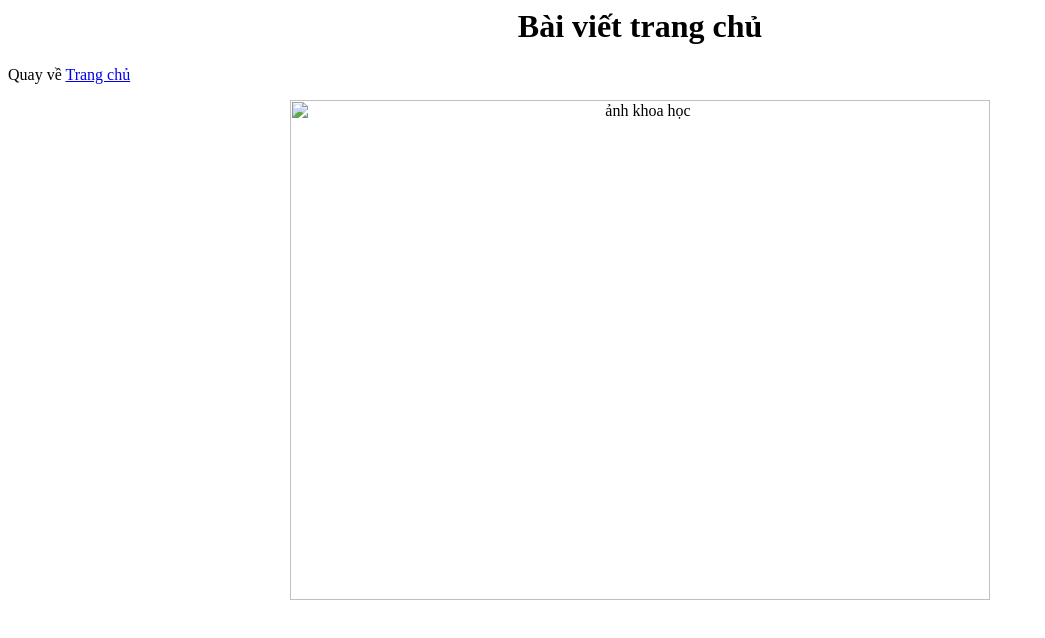
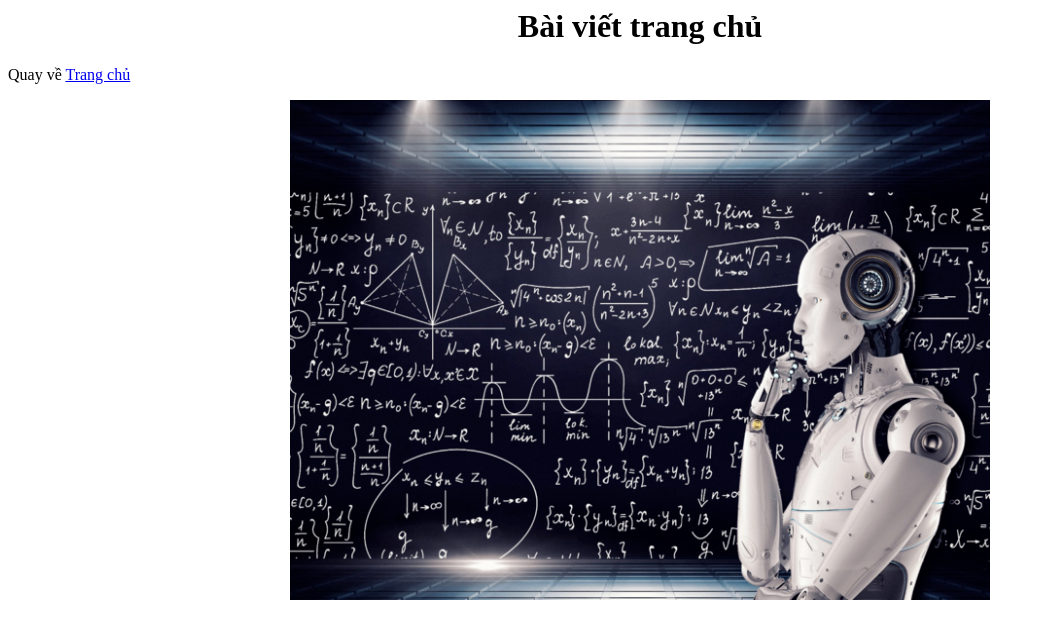
Before and after one commit to nghia226/nghianehihi, a plain HTML site: page kh.html in a window 1280 px wide. Shown: the whole page, without its empty margins (0-1045 px from the left). Drawn offline with Linux system fonts and the light colour scheme.

Commit message:
Update kh.html

```diff
--- a/kh.html
+++ b/kh.html
@@ -6,7 +6,7 @@
     <h1 align="center">Bài viết trang chủ</h1>
     <p>Quay về <a href="../index.html"> Trang chủ </a></p>
     <p align="center">
-      <img src="../hinh/h1.jpg" alt="ảnh khoa học" height="500" width="700" />
+      <img src="h1.jpg" alt="ảnh khoa học" height="500" width="700" />
     </p>
   </body>
 </html>
```
